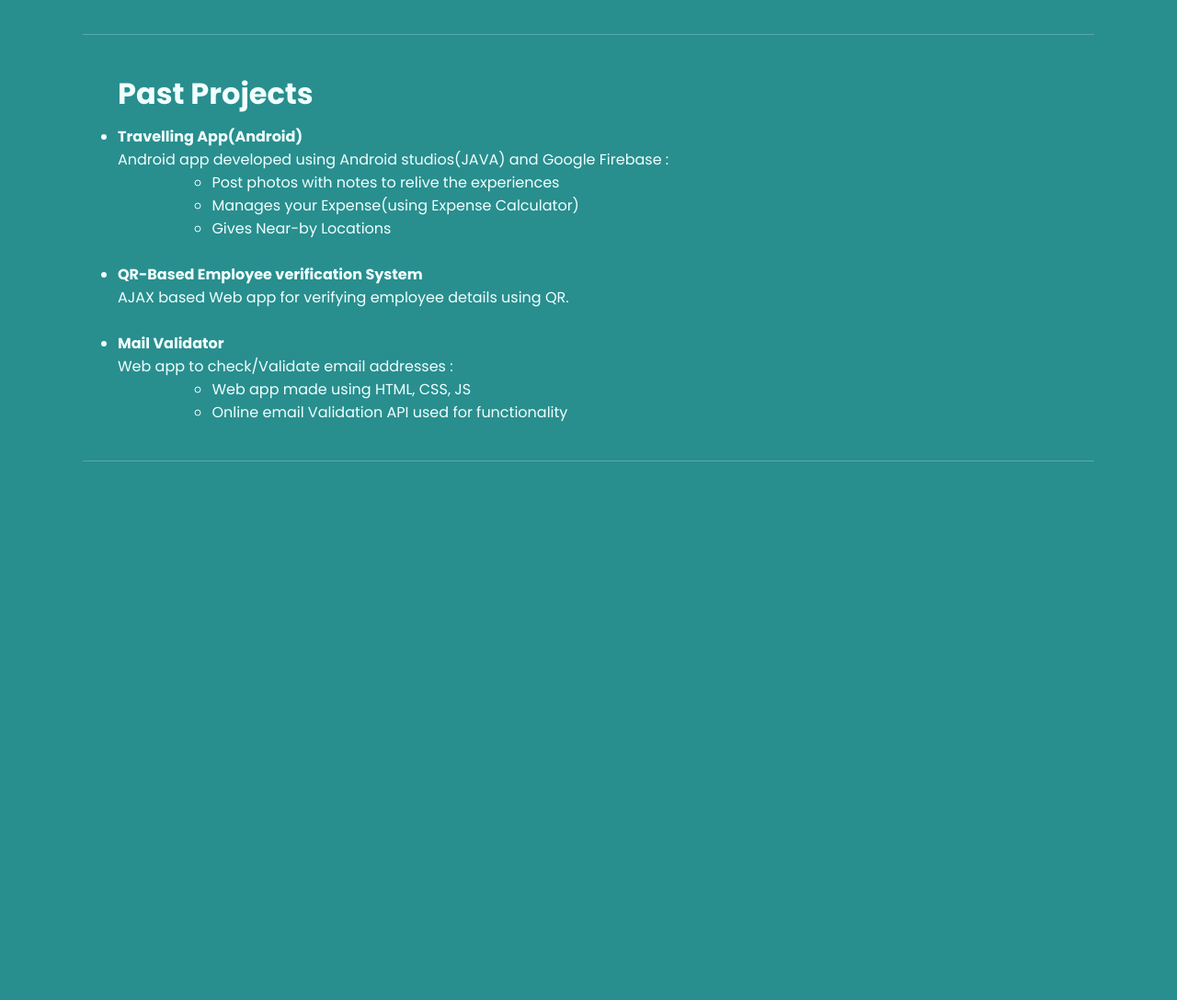
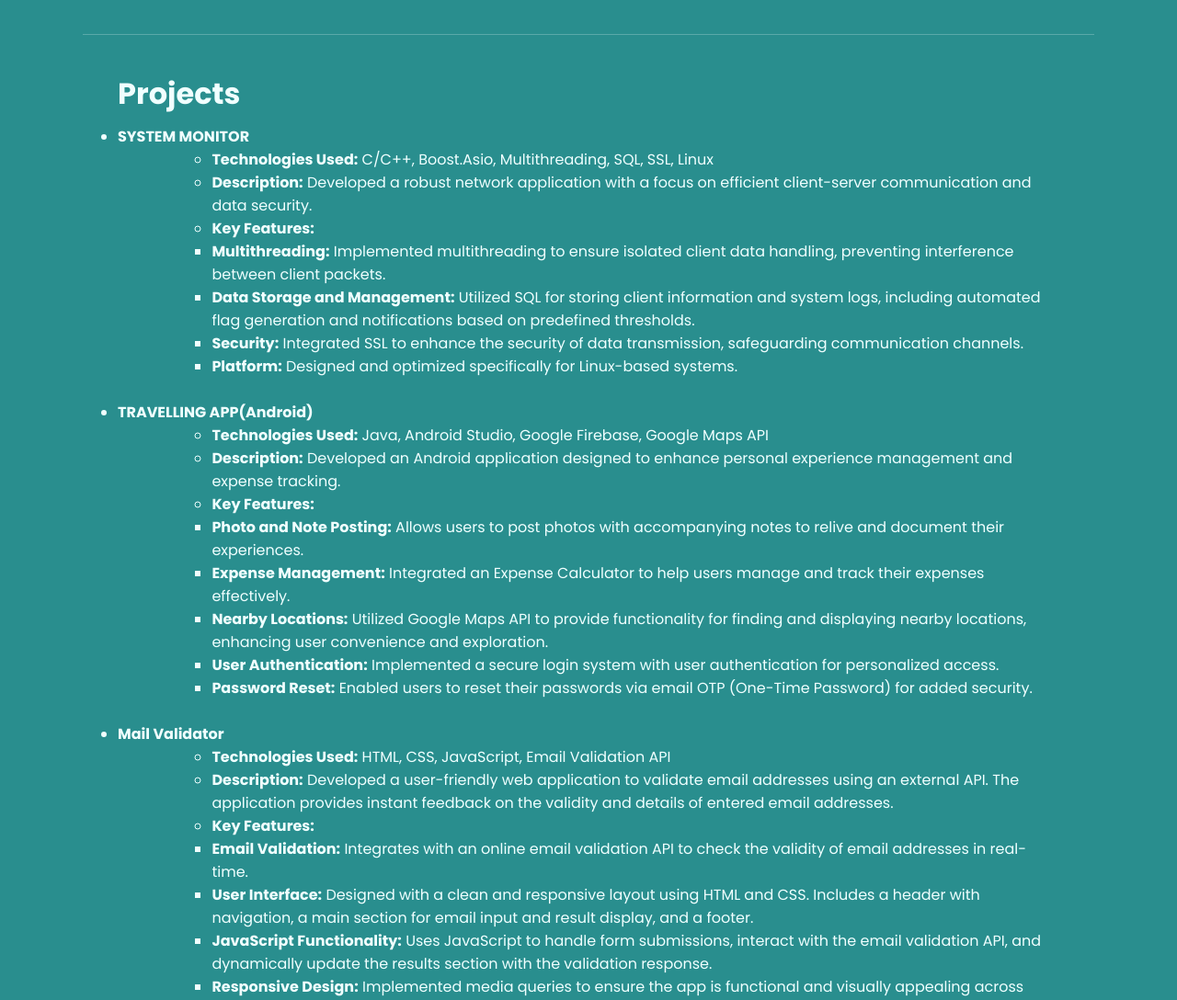
Before and after one commit to Himanshur-debug/Himanshur-debug.github.io, a plain HTML site: page index.html in a window 1280 px wide. Shown: the part 942-2030 px from the top of the page at 92% size. Before the commit the page ends 1484 px from the top, so only its background shows below. Drawn offline with nearby package versions, Linux system fonts and the light colour scheme.

Commit message:
Imporved the Project Details

```diff
--- a/index.html
+++ b/index.html
@@ -64,31 +64,58 @@
 
         <hr>
         <section class="thirdSection">
-            <h1>Past Projects</h1>
+            <h1>Projects</h1>
             <div>
+
                 <ul>
-                    <li><b>Travelling App(Android)</b>
-                        <p>Android app developed using Android studios(JAVA) and Google Firebase :</p>
+                    <li><b>SYSTEM MONITOR</b>
                         <ul>
-                            <li>Post photos with notes to relive the experiences</li>
-                            <li>Manages your Expense(using Expense Calculator)</li>
-                            <li>Gives Near-by Locations</li>
+                            <li><strong>Technologies Used:</strong> C/C++, Boost.Asio, Multithreading, SQL, SSL, Linux</li>
+                            <li><strong>Description:</strong> Developed a robust network application with a focus on efficient client-server communication and data security.</li>
+                            <li><strong>Key Features:</strong>
+                                <ul>
+                                    <li><strong>Multithreading:</strong> Implemented multithreading to ensure isolated client data handling, preventing interference between client packets.</li>
+                                    <li><strong>Data Storage and Management:</strong> Utilized SQL for storing client information and system logs, including automated flag generation and notifications based on predefined thresholds.</li>
+                                    <li><strong>Security:</strong> Integrated SSL to enhance the security of data transmission, safeguarding communication channels.</li>
+                                    <li><strong>Platform:</strong> Designed and optimized specifically for Linux-based systems.</li>
+                                </ul>
+                            </li>
                         </ul>
                     </li>
-                </ul>
+                </ul
+                <br>
                 <br>
                 <ul>
-                    <li><b>QR-Based Employee verification System</b>
-                        <p>AJAX based Web app for verifying employee details using QR.</p>
+                    <li><b>TRAVELLING APP(Android)</b>
+                        <ul>
+                        <li><strong>Technologies Used:</strong> Java, Android Studio, Google Firebase, Google Maps API</li>
+                        <li><strong>Description:</strong> Developed an Android application designed to enhance personal experience management and expense tracking.</li>
+                        <li><strong>Key Features:</strong>
+                        <ul>
+                            <li><strong>Photo and Note Posting:</strong> Allows users to post photos with accompanying notes to relive and document their experiences.</li>
+                        <li><strong>Expense Management:</strong> Integrated an Expense Calculator to help users manage and track their expenses effectively.</li>
+            <li><strong>Nearby Locations:</strong> Utilized Google Maps API to provide functionality for finding and displaying nearby locations, enhancing user convenience and exploration.</li>
+            <li><strong>User Authentication:</strong> Implemented a secure login system with user authentication for personalized access.</li>
+            <li><strong>Password Reset:</strong> Enabled users to reset their passwords via email OTP (One-Time Password) for added security.</li>
+        </ul>
+    </li>
+</ul>
                     </li>
                 </ul>
                 <br>
                 <ul>
                     <li><b>Mail Validator</b>
-                        <p>Web app to check/Validate email addresses :</p>
                         <ul>
-                            <li>Web app made using HTML, CSS, JS</li>
-                            <li>Online email Validation API used for functionality</li>
+                            <li><strong>Technologies Used:</strong> HTML, CSS, JavaScript, Email Validation API</li>
+                            <li><strong>Description:</strong> Developed a user-friendly web application to validate email addresses using an external API. The application provides instant feedback on the validity and details of entered email addresses.</li>
+                            <li><strong>Key Features:</strong>
+                                <ul>
+                                    <li><strong>Email Validation:</strong> Integrates with an online email validation API to check the validity of email addresses in real-time.</li>
+                                    <li><strong>User Interface:</strong> Designed with a clean and responsive layout using HTML and CSS. Includes a header with navigation, a main section for email input and result display, and a footer.</li>
+                                    <li><strong>JavaScript Functionality:</strong> Uses JavaScript to handle form submissions, interact with the email validation API, and dynamically update the results section with the validation response.</li>
+                                    <li><strong>Responsive Design:</strong> Implemented media queries to ensure the app is functional and visually appealing across different devices and screen sizes.</li>
+                                </ul>
+                            </li>
                         </ul>
                     </li>
                 </ul>
```
